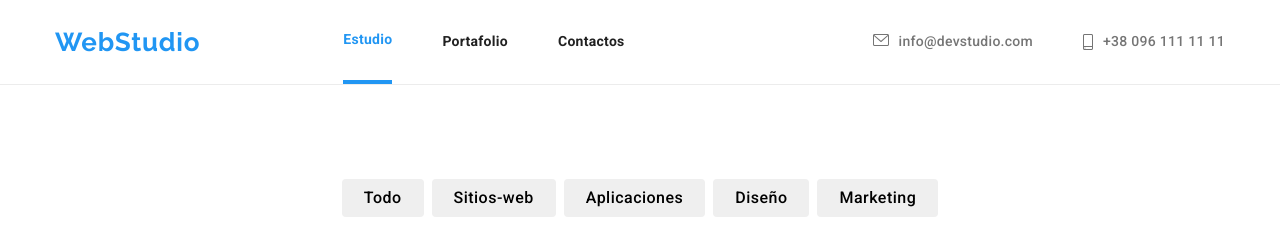
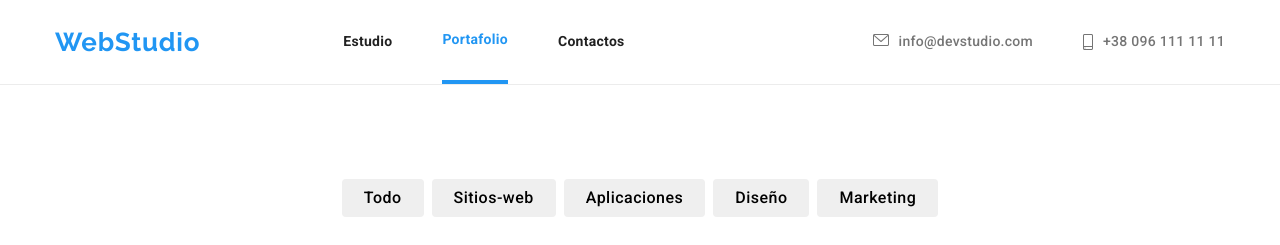
Before and after one commit to PabloEArangoM/goit-markup-hw-07, a plain HTML site: page portafolio.html in a window 1280 px wide. Shown: the top 245 px of the page. Drawn offline with nearby package versions, Linux system fonts and the light colour scheme.

Commit message:
active portafolio

```diff
--- a/portafolio.html
+++ b/portafolio.html
@@ -25,10 +25,10 @@
 
           <ul class="header__ul--links">
             <li class="header__li--links">
-              <a href="index.html" class="header--links active">Estudio</a>
+              <a href="index.html" class="header--links">Estudio</a>
             </li>
             <li class="header__li--links">
-              <a href="portafolio.html" class="header--links">Portafolio</a>
+              <a href="portafolio.html" class="header--links active">Portafolio</a>
             </li>
             <li class="header__li--links">
               <a href="#" class="header--links">Contactos </a>
```
